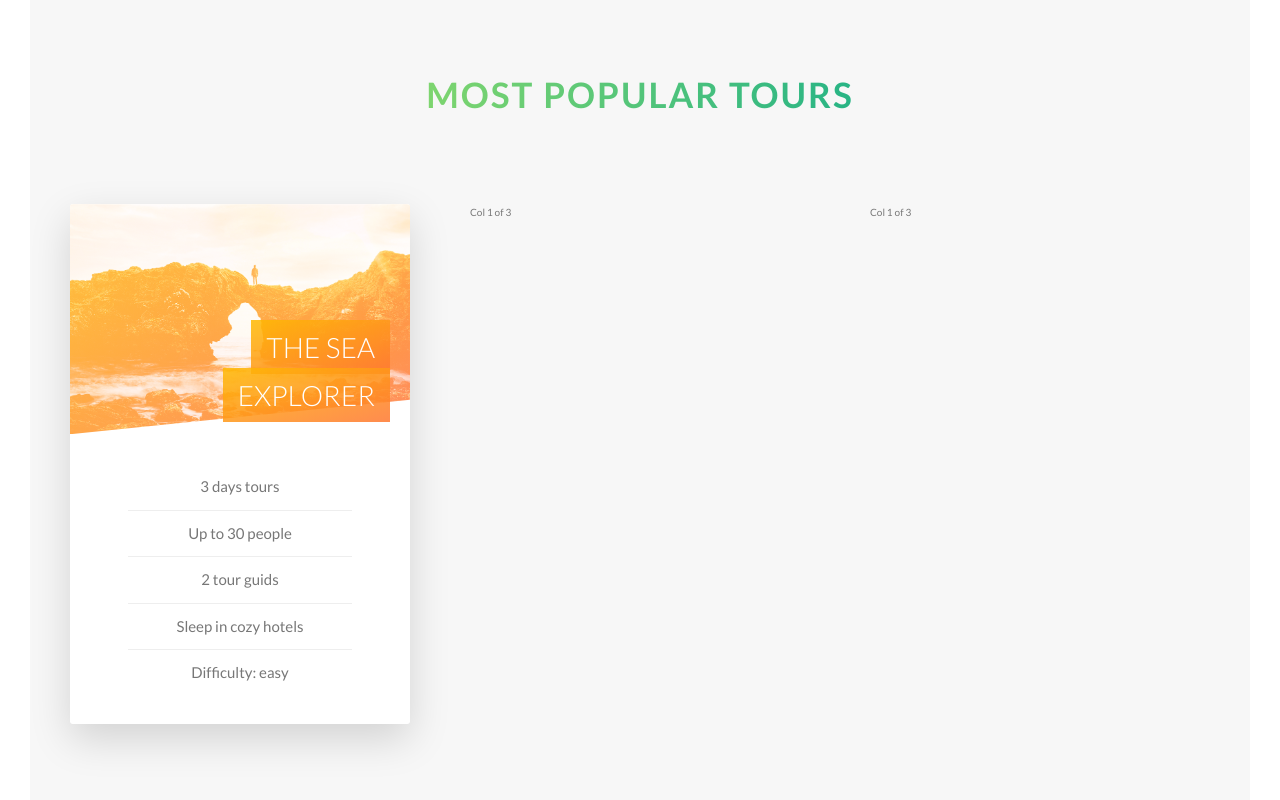
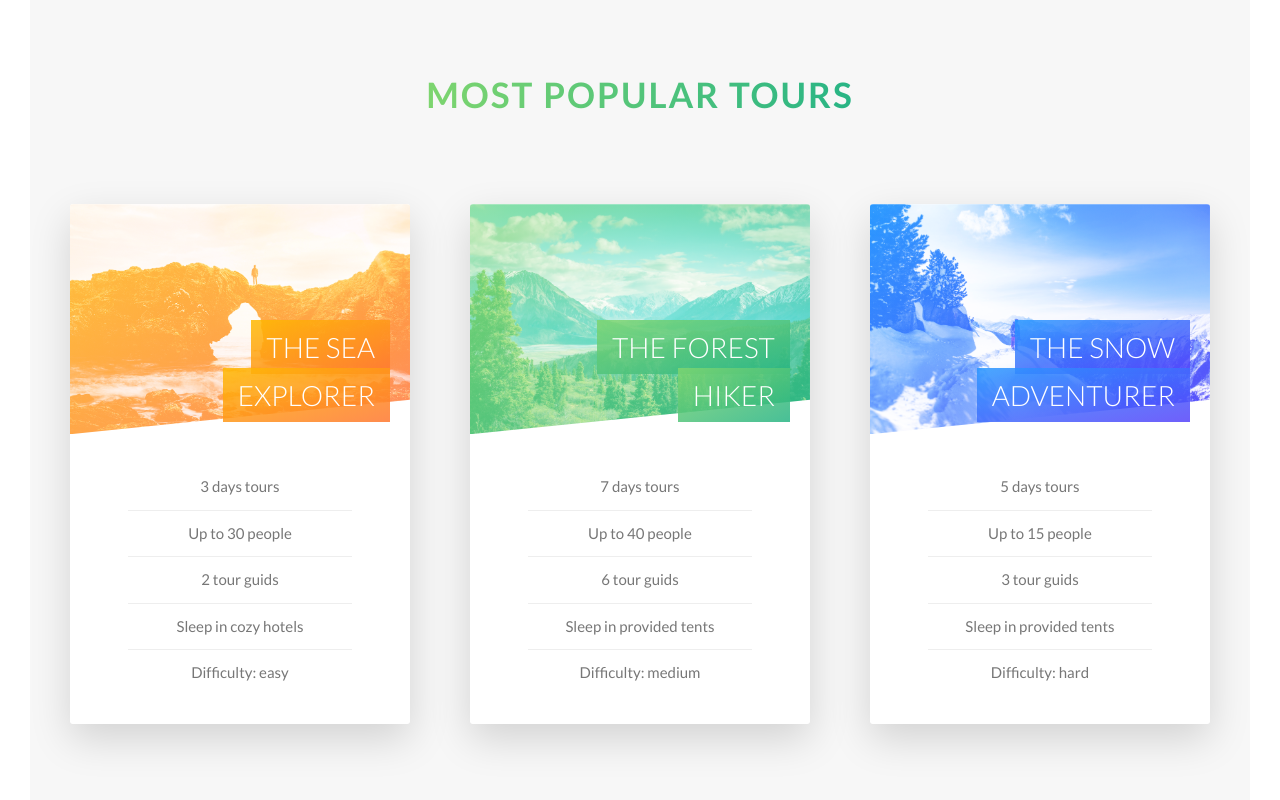
Before and after one commit to StevanCakic/CSSNatours, a website: page index.html in a window 1280 px wide. Shown: the part 2398-3198 px from the top of the page. Drawn offline with Linux system fonts and the light colour scheme.

Commit message:
almost done with building tours part 4

```diff
--- a/index.html
+++ b/index.html
@@ -135,15 +135,75 @@
                             </div>
                         </div>
                         <div class="card__side card__side--back card__side--back-1">
-                            Back
+                            <div class="card__cta">
+                                <div class="card__price-box">
+                                    <p class="card__price-only">Only</p>
+                                    <p class="card__price-value">$297</p>
+                                </div>
+                                <a href="#" class="btn btn--white">Book now!</a>
+                            </div>
                         </div>
                     </div>
                 </div>
                 <div class="col-1-of-3">
-                    Col 1 of 3
+                    <div class="card">
+                        <div class="card__side card__side--front">
+                            <div class="card__picture card__picture--2">
+                                &nbsp;
+                            </div>
+                            <h4 class="card__heading">
+                                <span class="card__heading-span card__heading-span--2">The Forest Hiker</span>
+                            </h4>
+                            <div class="card__details">
+                                <ul>
+                                    <li>7 days tours</li>
+                                    <li>Up to 40 people</li>
+                                    <li>6 tour guids</li>
+                                    <li>Sleep in provided tents</li>
+                                    <li>Difficulty: medium</li>
+                                </ul>
+                            </div>
+                        </div>
+                        <div class="card__side card__side--back card__side--back-2">
+                            <div class="card__cta">
+                                <div class="card__price-box">
+                                    <p class="card__price-only">Only</p>
+                                    <p class="card__price-value">$497</p>
+                                </div>
+                                <a href="#" class="btn btn--white">Book now!</a>
+                            </div>
+                        </div>
+                    </div>
                 </div>
                 <div class="col-1-of-3">
-                    Col 1 of 3
+                    <div class="card">
+                        <div class="card__side card__side--front">
+                            <div class="card__picture card__picture--3">
+                                &nbsp;
+                            </div>
+                            <h4 class="card__heading">
+                                <span class="card__heading-span card__heading-span--3">The Snow Adventurer</span>
+                            </h4>
+                            <div class="card__details">
+                                <ul>
+                                    <li>5 days tours</li>
+                                    <li>Up to 15 people</li>
+                                    <li>3 tour guids</li>
+                                    <li>Sleep in provided tents</li>
+                                    <li>Difficulty: hard</li>
+                                </ul>
+                            </div>
+                        </div>
+                        <div class="card__side card__side--back card__side--back-3">
+                            <div class="card__cta">
+                                <div class="card__price-box">
+                                    <p class="card__price-only">Only</p>
+                                    <p class="card__price-value">$897</p>
+                                </div>
+                                <a href="#" class="btn btn--white">Book now!</a>
+                            </div>
+                        </div>
+                    </div>
                 </div>
             </div>
         </section>
--- a/sass/components/_card.scss
+++ b/sass/components/_card.scss
@@ -30,6 +30,22 @@
           $color-secondary-dark
         );
       }
+
+      &-2 {
+        background-image: linear-gradient(
+          to right bottom,
+          $color-primary-light,
+          $color-primary-dark
+        );
+      }
+
+      &-3 {
+        background-image: linear-gradient(
+          to right bottom,
+          $color-tertiary-light,
+          $color-tertiary-dark
+        );
+      }
     }
   }
   &:hover &__side--front {
@@ -54,10 +70,20 @@
         url("../img/nat-5.jpg");
     }
     &--2 {
-      background-image: url("../img/nat-5.jpg");
+      background-image: linear-gradient(
+          to right bottom,
+          $color-primary-light,
+          $color-primary-dark
+        ),
+        url("../img/nat-6.jpg");
     }
     &--3 {
-      background-image: url("../img/nat-5.jpg");
+      background-image: linear-gradient(
+          to right bottom,
+          $color-tertiary-light,
+          $color-tertiary-dark
+        ),
+        url("../img/nat-7.jpg");
     }
   }
   &__heading {
@@ -83,6 +109,20 @@
         rgba($color-secondary-dark, 0.85)
       );
     }
+    &--2 {
+      background-image: linear-gradient(
+        to right bottom,
+        rgba($color-primary-light, 0.85),
+        rgba($color-primary-dark, 0.85)
+      );
+    }
+    &--3 {
+      background-image: linear-gradient(
+        to right bottom,
+        rgba($color-tertiary-light, 0.85),
+        rgba($color-tertiary-dark, 0.85)
+      );
+    }
   }
   &__details {
     padding: 3rem;
@@ -100,4 +140,26 @@
       }
     }
   }
+  // BACK side styling
+  &__cta {
+    position: absolute;
+    top: 50%;
+    left: 50%;
+    transform: translate(-50%, -50%);
+    width: 90%;
+    text-align: center;
+  }
+  &__price-box {
+    text-align: center;
+    color: $color-white;
+    margin-bottom: 8rem;
+  }
+  &__price-only {
+    font-size: 1.4rem;
+    text-transform: uppercase;
+  }
+  &__price-value {
+    font-size: 6rem;
+    font-weight: 100;
+  }
 }
```
Also changed, not shown: css/style.css.
